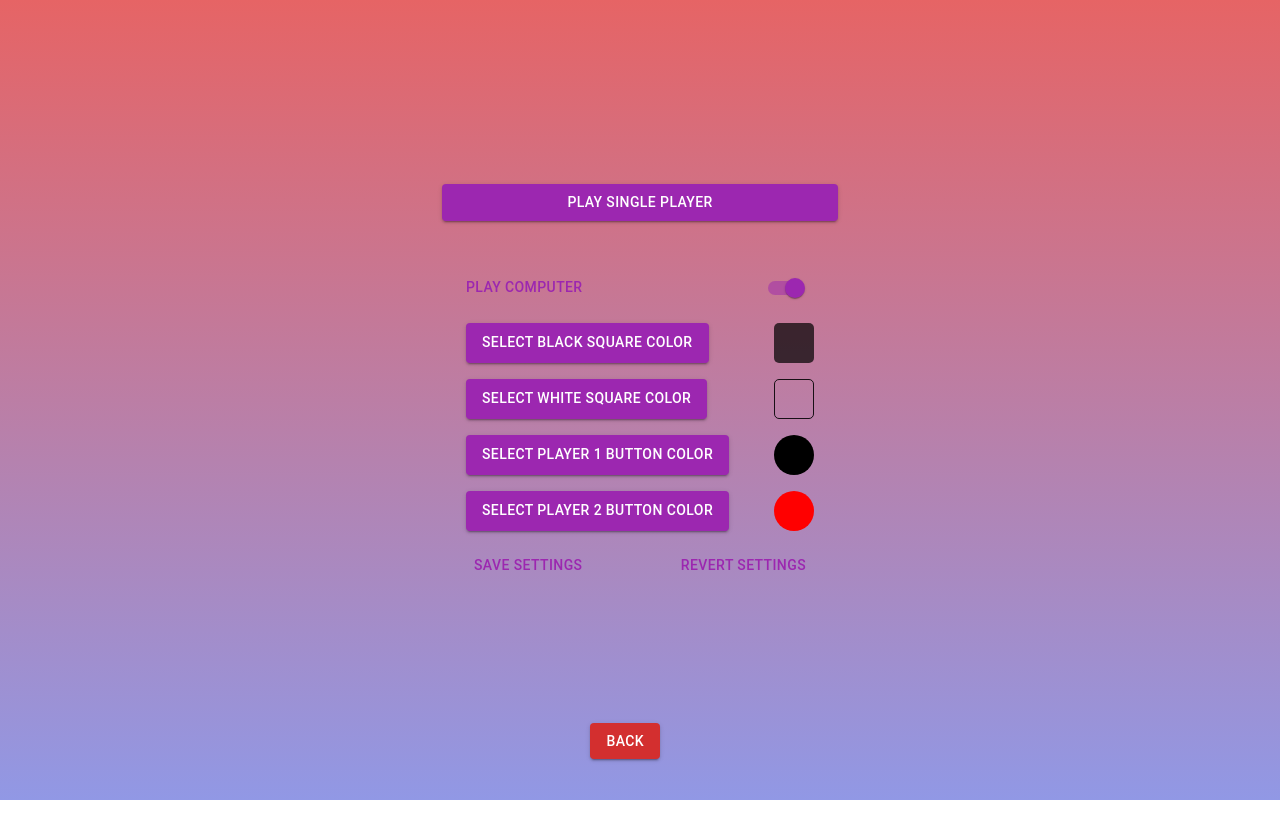
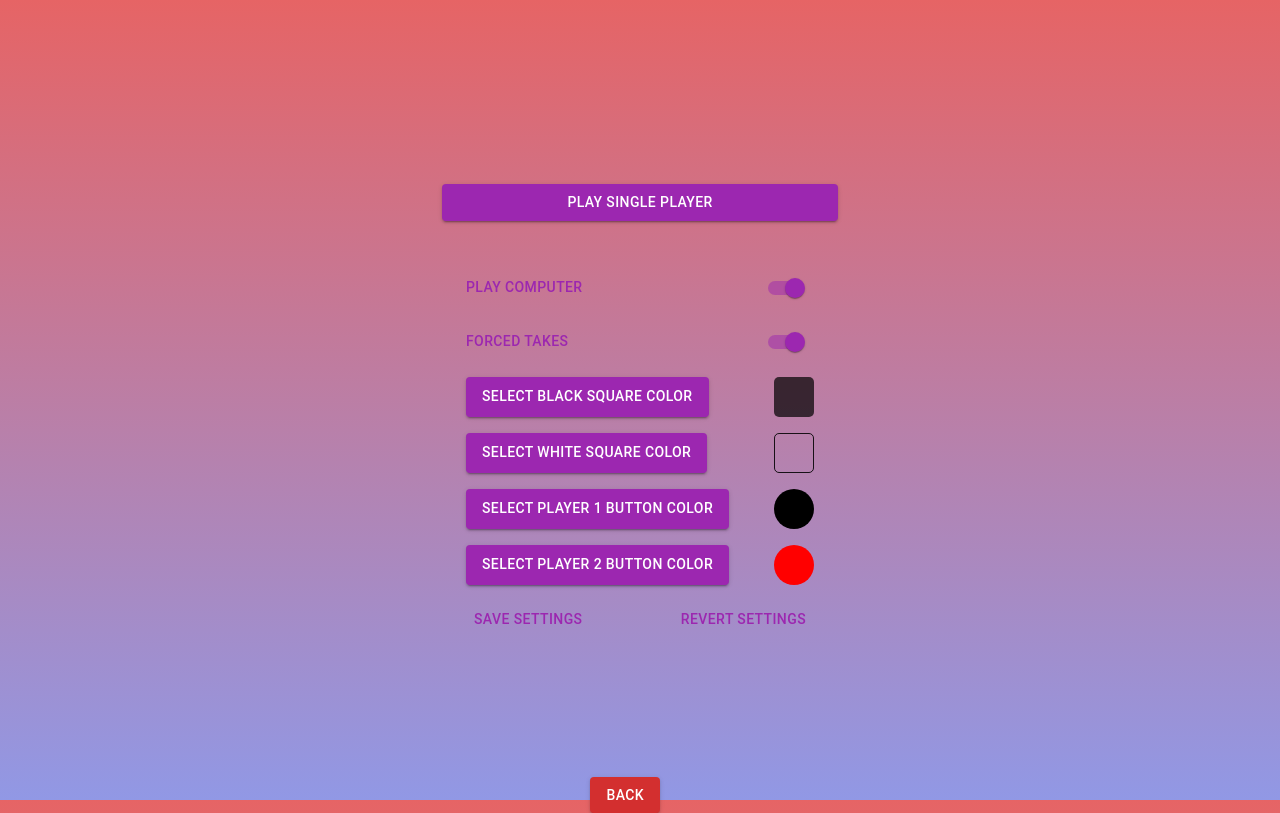
Before and after one commit to J-Vaht-98/ReactCheckers, a React (Create React App) app in the folder game/: page /play in a window 1280 px wide. Built offline with nearby package versions, Linux system fonts and the light colour scheme.

Commit message:
added option for setting forced takes on/off

```diff
--- a/game/src/Game/Game.js
+++ b/game/src/Game/Game.js
@@ -44,15 +44,14 @@ class Game{/**
  * @param {State of the initial board} boardState
  * @param {Array of player objects} players
  */
-    constructor(boardState,players){
-        console.log('new game')
-        this.settings = {
-            forcedMoves:true
+    constructor(boardState,players,settings){
+        console.log('new game',settings)
+        this.settings = settings || {
+            forcedTakes:true
         }
         this.board = new Board(boardState)
         this.players = this.initPlayers(players)
 
-        console.log(players)
         this.activePlayerIndex = 0
         this.activePlayer = this.players[this.activePlayerIndex]
         this.startTurn()
--- a/game/src/Game/Player.js
+++ b/game/src/Game/Player.js
@@ -7,7 +7,7 @@ export default class Player {
             this.game = game
             this.game.board.directionMap[nr] = moveDirection
             this.board = game.board.board
-            this.forcedMoves = game.settings.forcedMoves
+            this.forcedTakes = game.settings.forcedTakes
         }
         this.loser = false
         if (nr === 0) {
@@ -42,8 +42,6 @@ export default class Player {
         this.getMoves()
         if(Object.keys(this.availableMoves).length === 0)
             this.loser = true
-        //here if forced moves, need to filter every move that doesnt have a take property
-        //if the resulting array is empty return the original array
     }
     getMoves(){
         const playerButtons = this.getButtonPositions();
@@ -62,7 +60,7 @@ export default class Player {
                 }
             }
         });
-        if(this.forcedMoves){
+        if(this.forcedTakes){
             if(Object.keys(takes).length > 0){
                 this.availableMoves = takes
                 return takes
@@ -80,6 +78,6 @@ export default class Player {
         this.game = game
         this.game.board.directionMap[this.nr] = this.moveDirection
         this.board = game.board.board
-        this.forcedMoves = game.settings.forcedMoves
+        this.forcedTakes = game.settings.forcedTakes
     }
 }
--- a/game/src/Pages/Play/Play.js
+++ b/game/src/Pages/Play/Play.js
@@ -14,6 +14,7 @@ export const GameSettings = createContext();
 const fallBackSettings = {
     game:{
         playComputer: true,
+        forcedTakes : true,
     },
     style:{
         blackSquare: 'rgba(0,0,0,0.7)',
@@ -96,7 +97,7 @@ function Play() {
                         }}
                         component="main"
                         maxWidth="s">
-                        <App game={new Game(gameState,getPlayers())} />
+                        <App game={new Game(gameState,getPlayers(),settings.game)} />
                     </Box>
                 ) : (
                     <PageContainer>
--- a/game/src/Pages/Settings.js
+++ b/game/src/Pages/Settings.js
@@ -1,4 +1,4 @@
-import { Container, Switch, Typography, Box, Button } from "@mui/material";
+import { Container, Switch, Typography, Box, Button,Tooltip} from "@mui/material";
 import ColorPicker from "../Components/UI-Components/ColorPicker";
 import { useState } from "react";
 
@@ -46,6 +46,26 @@ function Settings(props) {
                         onChange={(e) => {
                             let state = { ...props.state };
                             state.game.playComputer = e.target.checked;
+                            props.setState(state);
+                        }}
+                    />
+                </OptionBox>
+                <OptionBox
+                    sx={{
+                        display: "flex",
+                        width: "100%",
+                        justifyContent: "space-between",
+                        alignItems: "center",
+                    }}>
+                    <Typography variant="button" color="primary">
+                        Forced takes
+                    </Typography>
+                    <Switch
+                        sx={{ alignSelf: "right" }}
+                        checked={props.state.game.forcedTakes}
+                        onChange={(e) => {
+                            let state = { ...props.state };
+                            state.game.forcedTakes = e.target.checked;
                             props.setState(state);
                         }}
                     />
@@ -101,6 +121,10 @@ function Settings(props) {
                         mt:2
                     }}
                 >
+                    <Tooltip
+                        title="Save settings so you dont have to set them again!"
+                        placement="bottom"
+                    >
                     <Button
                         onClick={() => {
                             if(save){
@@ -117,6 +141,7 @@ function Settings(props) {
                         }}>
                         save Settings
                     </Button>
+                    </Tooltip>
                     {save && <Button
                         onClick={()=>{
                             setsave(false)
@@ -126,6 +151,7 @@ function Settings(props) {
                         }}>
                         Cancel
                     </Button>}
+                    <Tooltip title="Reverts to latest saved settings" placement="bottom">
                         <Button
                             sx={{
                                 float:'right'
@@ -134,6 +160,7 @@ function Settings(props) {
                         >
                             Revert settings
                         </Button>
+                    </Tooltip>
                     <Button
                         color="error"
                         variant="contained"
--- a/game/src/index.js
+++ b/game/src/index.js
@@ -8,6 +8,7 @@ import NotFound from "./Pages/NotFound";
 import Play from "./Pages/Play/Play";
 import { createTheme, ThemeProvider } from "@mui/material/styles";
 import { purple } from "@mui/material/colors";
+import Settings from "./Pages/Settings";
 
 
 const root = ReactDOM.createRoot(document.getElementById("root"));
@@ -29,6 +30,7 @@ root.render(
                 <Routes>
                     <Route path="/" element={<Login />} />
                     <Route path="/play" element={<Play />} />
+                    <Route path="/settings" element={<Settings/>} />
                     <Route path="*" element={<NotFound />} />
                 </Routes>
         </ThemeProvider>
```
Lines whose indentation alone changed are shown as unchanged.
